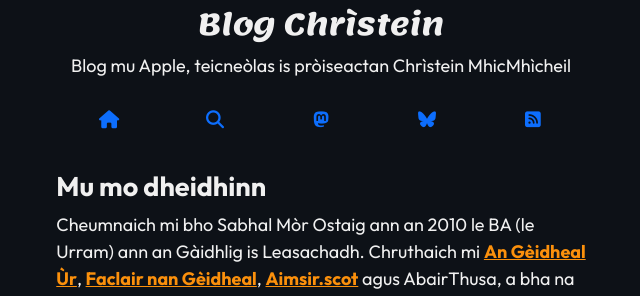
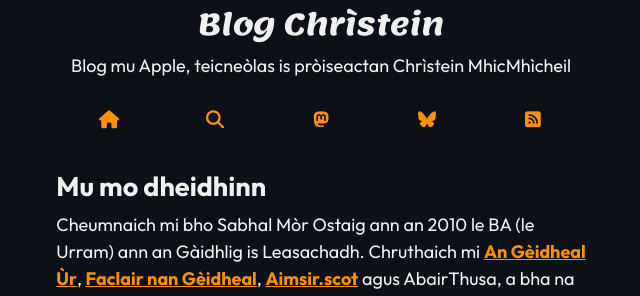
Before and after one commit to angeidheal/angeidheal.github.io, a Jekyll site: the page built from index.html, in a window 1280 px wide. Shown: the part 177-473 px from the top of the page, without its empty margins (319-959 px from the left). Built offline with Jekyll 4.4.1, drawn with Linux system fonts in a browser that asks for light colours; nearby versions of some CDN libraries; the list of posts is cut into pages by our own code.

Commit message:
Update main.scss

```diff
--- a/css/main.scss
+++ b/css/main.scss
@@ -72,7 +72,7 @@ p a:hover, li a:hover {
   text-decoration: underline;
 }
 
-nav-link {
+.nav-link {
   color: $brand-color;
 }
 
```
